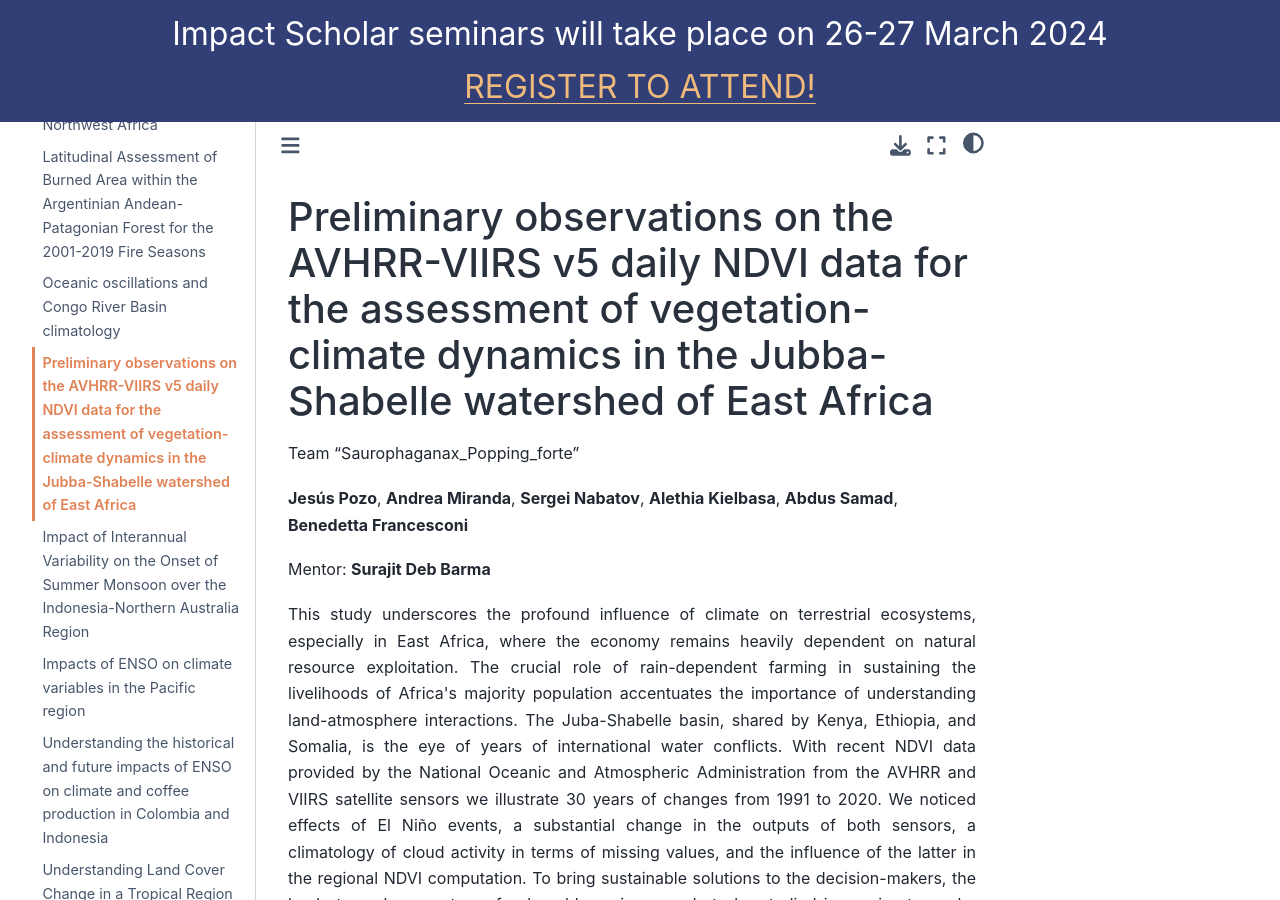
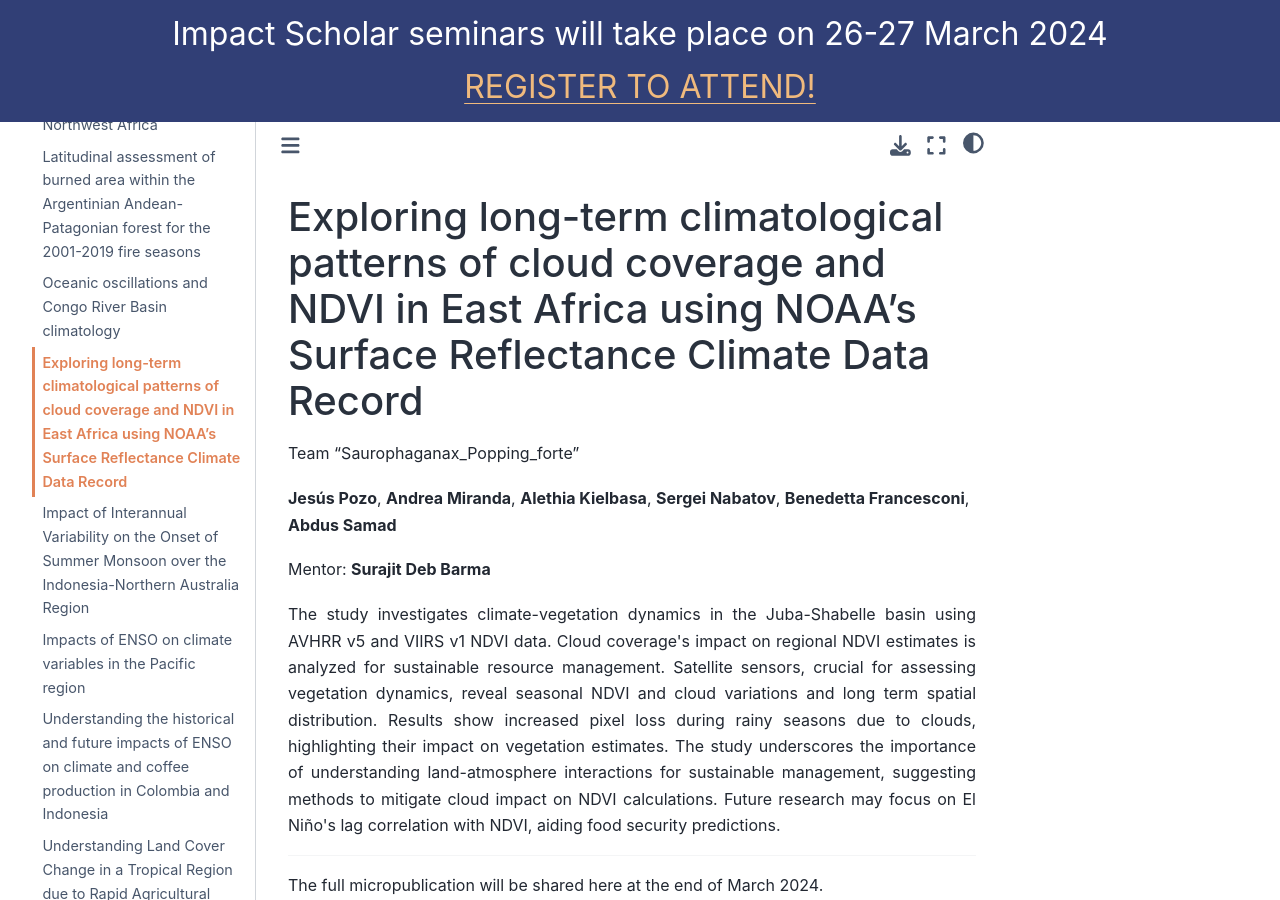
Before and after one commit to neuromatch/impact-scholars, a Jupyter Book: the page built from scholar-outputs/2023/project8.md, in a window 1280 px wide and 900 px high. Built offline with Jupyter Book 1.0.4 settings and Sphinx 7.4.7 and the Sphinx Book theme 1.1.4, drawn with Linux system fonts in a browser that asks for light colours; some of the changed text lies outside the part shown.

Commit message:
Update Saurophaganax and Projects2023

```diff
--- a/impact-scholars/scholars2023.md
+++ b/impact-scholars/scholars2023.md
@@ -28,7 +28,7 @@ A representation of the scholar projects' geographical regions of focus. The two
 </tr>
 <tr>
     <td style="text-align: center; line-height: 20px; color: black; font-size: 14px; font-weight: bold; width: 20px; background-color: #67ada9; margin: 10px 0px;">4. </td>
-    <td style="text-align: left; line-height: 20px; color: black; font-size: 14px; margin: 10px 0px;"><a href = "https://programs.climatematch.io/scholar-outputs/2023/project5.html">Assessment of fire events in Argentinian Andean-Patagonian Forests between 2002-2020</a><br>Franco Barrionuevo, Raphael Rocha, Luciana Rojas, Ricardo Rengifo, Cristian Farfan</td>
+    <td style="text-align: left; line-height: 20px; color: black; font-size: 14px; margin: 10px 0px;"><a href = "https://programs.climatematch.io/scholar-outputs/2023/project5.html">Latitudinal assessment of burned area within the Argentinian Andean-Patagonian forest for the 2001-2019 fire seasons.</a><br>Franco Barrionuevo, Raphael Rocha, Luciana Rojas, Ricardo Rengifo, Cristian Farfan</td>
 </tr>
 <tr>
     <td style="text-align: center; line-height: 20px; color: black; font-size: 14px; font-weight: bold; width: 20px; background-color: #a2bbd4; margin: 10px 0px;">5. </td>
@@ -36,7 +36,7 @@ A representation of the scholar projects' geographical regions of focus. The two
 </tr>
 <tr>
     <td style="text-align: center; line-height: 20px; color: black; font-size: 14px; font-weight: bold; width: 20px; background-color: #67ada9; margin: 10px 0px;">6. </td>
-    <td style="text-align: left; line-height: 20px; color: black; font-size: 14px; margin: 10px 0px;"><a href = "https://programs.climatematch.io/scholar-outputs/2023/project8.html">Preliminary observations on the AVHRR-VIIRS v5 daily NDVI data for the assessment of vegetation-climate dynamics in the Jubba-Shabelle watershed of East Africa</a><br>Jesús Pozo, Andrea Miranda, Sergei Nabatov, Alethia Kielbasa, Abdus Samad, Benedetta Francesconi</td>
+    <td style="text-align: left; line-height: 20px; color: black; font-size: 14px; margin: 10px 0px;"><a href = "https://programs.climatematch.io/scholar-outputs/2023/project8.html">Exploring long-term climatological patterns of cloud coverage and NDVI in East Africa using NOAA’s Surface Reflectance Climate Data Record</a><br>Jesús Pozo, Andrea Miranda, Alethia Kielbasa, Sergei Nabatov, Benedetta Francesconi, Abdus Samad</td>
 </tr>
 <tr>
     <td style="text-align: center; line-height: 20px; color: black; font-size: 14px; font-weight: bold; width: 20px; background-color: #67ada9; margin: 10px 0px;">7. </td>
@@ -48,7 +48,7 @@ A representation of the scholar projects' geographical regions of focus. The two
 </tr>
 <tr>
     <td style="text-align: center; line-height: 20px; color: black; font-size: 14px; font-weight: bold; width: 20px; background-color: #67ada9; margin: 10px 0px;">9. </td>
-    <td style="text-align: left; line-height: 20px; color: black; font-size: 14px; margin: 10px 0px;"><a href = "https://programs.climatematch.io/scholar-outputs/2023/project12.html">Understanding historical and future impacts of El Niño on climate and food production in Colombia and Indonesia</a><br>Elisa Nóbrega Passos, Lakhvinder Kaur, Ninibeth Gibelli Sarmiento Herrera</td>
+    <td style="text-align: left; line-height: 20px; color: black; font-size: 14px; margin: 10px 0px;"><a href = "https://programs.climatematch.io/scholar-outputs/2023/project12.html">Understanding the historical and future impacts of ENSO on climate and coffee production in Colombia and Indonesia</a><br>Elisa Nóbrega Passos, Lakhvinder Kaur, Ninibeth Gibelli Sarmiento Herrera</td>
 </tr>
 <tr>
     <td style="text-align: center; line-height: 20px; color: white; font-size: 14px; font-weight: bold; width: 20px; background-color: #596a63; margin: 10px 0px;">10. </td>
--- a/scholar-outputs/2023/project8.md
+++ b/scholar-outputs/2023/project8.md
@@ -1,13 +1,13 @@
-# Preliminary observations on the AVHRR-VIIRS v5 daily NDVI data for the assessment of vegetation-climate dynamics in the Jubba-Shabelle watershed of East Africa
+# Exploring long-term climatological patterns of cloud coverage and NDVI in East Africa using NOAA’s Surface Reflectance Climate Data Record
 
 Team "Saurophaganax_Popping_forte"
 
-**Jesús Pozo**, **Andrea Miranda**, **Sergei Nabatov**, **Alethia Kielbasa**, **Abdus Samad**, **Benedetta Francesconi**
+**Jesús Pozo**, **Andrea Miranda**, **Alethia Kielbasa**, **Sergei Nabatov**, **Benedetta Francesconi**, **Abdus Samad**
 
 Mentor: **Surajit Deb Barma**
 
 <div style="text-align: justify">
-This study underscores the profound influence of climate on terrestrial ecosystems, especially in East Africa, where the economy remains heavily dependent on natural resource exploitation. The crucial role of rain-dependent farming in sustaining the livelihoods of Africa's majority population accentuates the importance of understanding land-atmosphere interactions. The Juba-Shabelle basin, shared by Kenya, Ethiopia, and Somalia, is the eye of years of international water conflicts. With recent NDVI data provided by the National Oceanic and Atmospheric Administration from the AVHRR and VIIRS satellite sensors we illustrate 30 years of changes from 1991 to 2020. We noticed effects of El Niño events, a substantial change in the outputs of both sensors, a climatology of cloud activity in terms of missing values, and the influence of the latter in the regional NDVI computation. To bring sustainable solutions to the decision-makers, the land-atmosphere system of vulnerable regions needs to be studied in precise terms by data that is understood in its intricacies and opportunities.
+The study investigates climate-vegetation dynamics in the Juba-Shabelle basin using AVHRR v5 and VIIRS v1 NDVI data. Cloud coverage's impact on regional NDVI estimates is analyzed for sustainable resource management. Satellite sensors, crucial for assessing vegetation dynamics, reveal seasonal NDVI and cloud variations and long term spatial distribution. Results show increased pixel loss during rainy seasons due to clouds, highlighting their impact on vegetation estimates. The study underscores the importance of understanding land-atmosphere interactions for sustainable management, suggesting methods to mitigate cloud impact on NDVI calculations. Future research may focus on El Niño's lag correlation with NDVI, aiding food security predictions.
 </div>
 
 ---
```
Also changed, not shown: scholar-outputs/2023/project5.md (+1 -1 lines).
